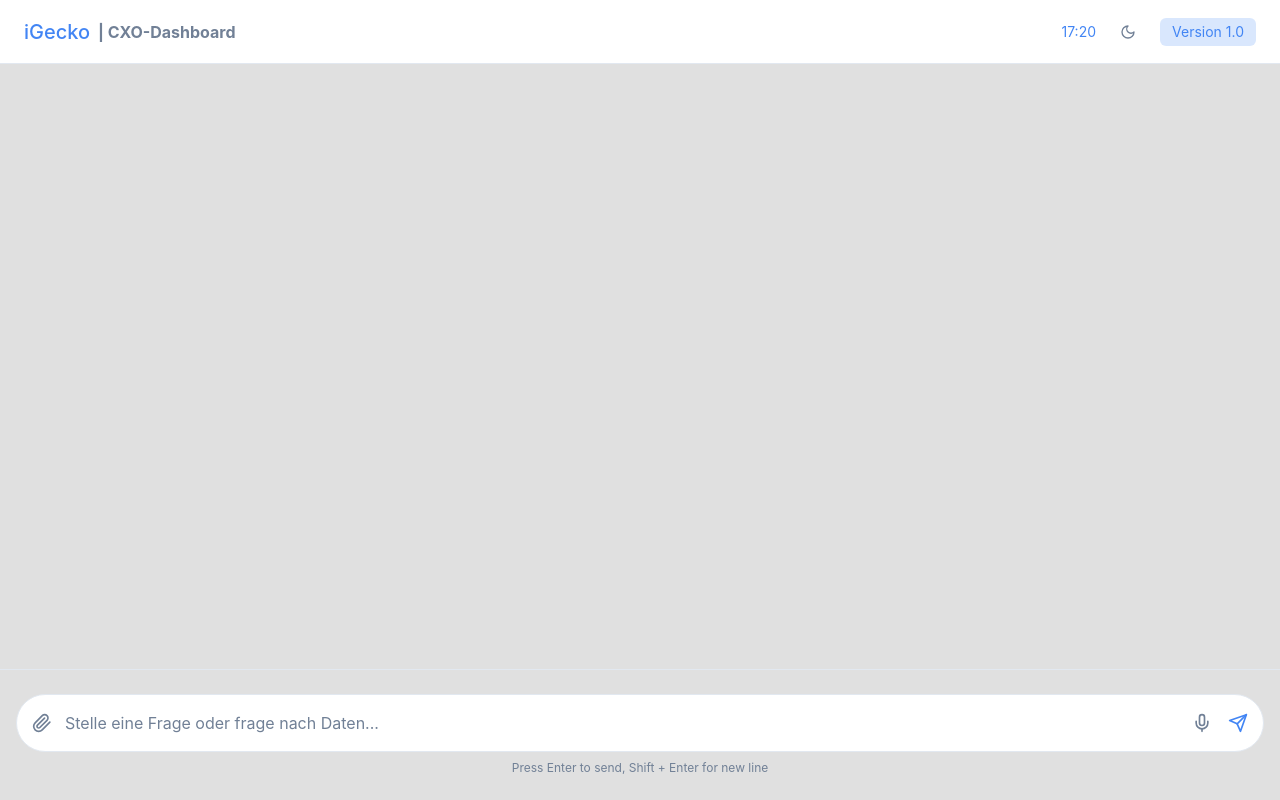
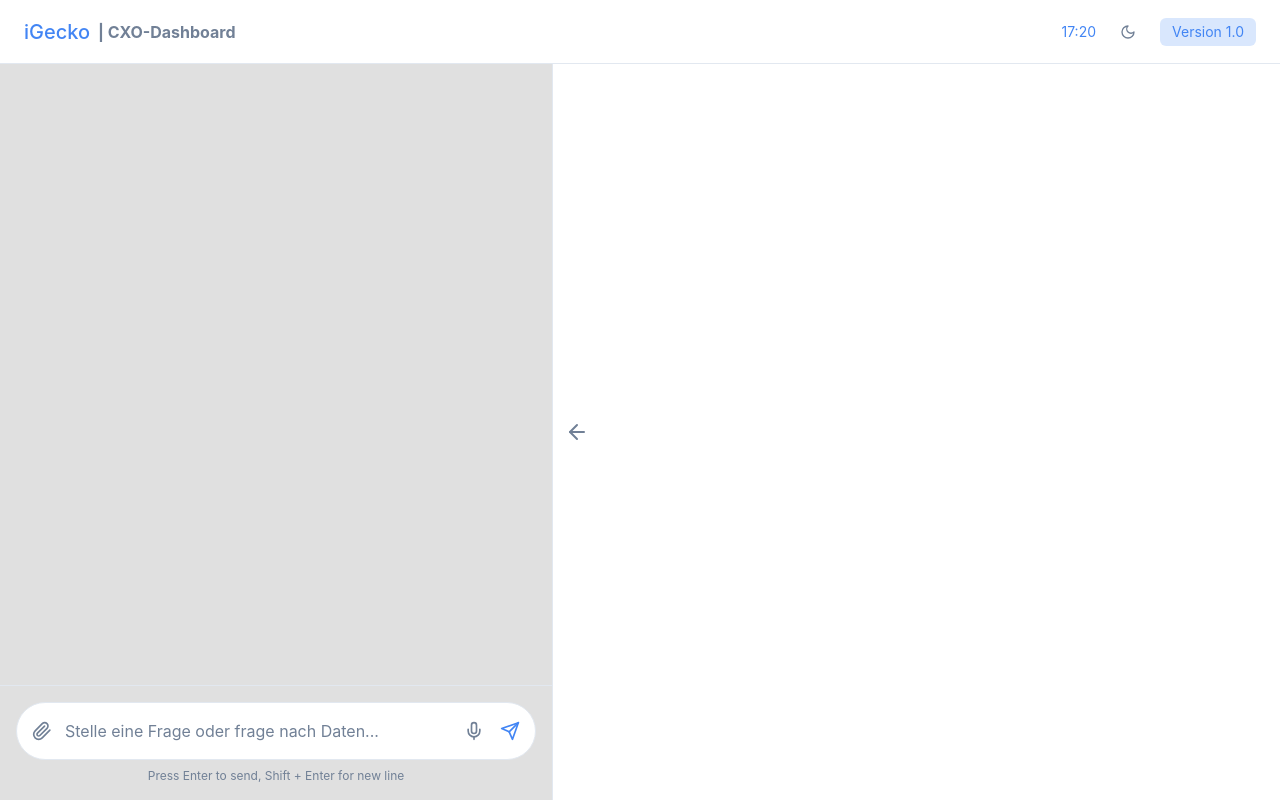
Before and after one commit to rudi77/raggie, a React (Vite) app in the folder frontend/: page / in a window 1280 px wide. Built offline with nearby package versions, Linux system fonts and the light colour scheme.

Commit message:
TOOGLE FUNCTIONALITY Add collapse functionality to ChatInterface for improved layout management. Introduce toggle button to expand/collapse the chat container, enhancing user experience and accessibility. Update styling for better responsiveness in both light and dark modes.

```diff
--- a/frontend/src/components/layout/ChatInterface.tsx
+++ b/frontend/src/components/layout/ChatInterface.tsx
@@ -1,6 +1,6 @@
 'use client'
 
-import { Paperclip, Mic, Send } from 'lucide-react'
+import { Paperclip, Mic, Send, ArrowLeft, ArrowRight } from 'lucide-react'
 import { useState, useEffect } from 'react'
 import * as Babel from '@babel/standalone'
 import React from 'react'
@@ -21,6 +21,7 @@ export function ChatInterface() {
   const [inputValue, setInputValue] = useState('')
   const [loading, setLoading] = useState(false)
   const [DynamicComponent, setDynamicComponent] = useState<React.FC | null>(null)
+  const [isCollapsed, setIsCollapsed] = useState(false)
   const { theme } = useTheme()
 
   const handleSubmit = async (e: React.FormEvent) => {
@@ -206,15 +207,16 @@ export function ChatInterface() {
   };
 
   return (
-    <div className="flex flex-col h-screen bg-light-background dark:bg-dark-background pt-16">
-      <div className="flex-1 overflow-y-auto">
-        <div className="max-w-7xl mx-auto px-6">
-          <div className="w-full min-h-full py-6">
+    <div className={`fixed left-0 top-16 bottom-0 flex transition-all duration-300 ease-in-out ${isCollapsed ? 'w-12' : 'w-[600px]'}`}>
+      {/* Main Chat Container */}
+      <div className={`flex flex-col flex-1 bg-light-background dark:bg-dark-background ${isCollapsed ? 'hidden' : ''}`}>
+        <div className="flex-1 overflow-y-auto">
+          <div className="w-full min-h-full py-6 px-4">
             {messages.map(message => (
               <div key={message.id} className="mb-4">
                 {message.isUser ? (
                   <div className="flex justify-end">
-                    <div className="max-w-[600px]">
+                    <div className="max-w-[400px]">
                       <div className="bg-light-primary dark:bg-dark-primary text-white px-4 py-2 rounded-xl">
                         {message.text}
                       </div>
@@ -290,10 +292,8 @@ export function ChatInterface() {
             ))}
           </div>
         </div>
-      </div>
 
-      <div className="border-t border-light-border dark:border-dark-border bg-light-background dark:bg-dark-background py-6">
-        <div className="max-w-7xl mx-auto px-4">
+        <div className="border-t border-light-border dark:border-dark-border bg-light-background dark:bg-dark-background py-4 px-4">
           <form onSubmit={handleSubmit} className="relative">
             <input
               type="text"
@@ -326,6 +326,18 @@ export function ChatInterface() {
           </div>
         </div>
       </div>
+
+      {/* Toggle Button */}
+      <button
+        onClick={() => setIsCollapsed(!isCollapsed)}
+        className="w-12 flex items-center justify-center bg-light-background-light dark:bg-dark-background-light border-l border-light-border dark:border-dark-border hover:bg-light-background-lighter dark:hover:bg-dark-background-lighter transition-colors"
+      >
+        {isCollapsed ? (
+          <ArrowRight className="w-6 h-6 text-light-text-secondary dark:text-dark-text-secondary" />
+        ) : (
+          <ArrowLeft className="w-6 h-6 text-light-text-secondary dark:text-dark-text-secondary" />
+        )}
+      </button>
     </div>
   )
 }
```
